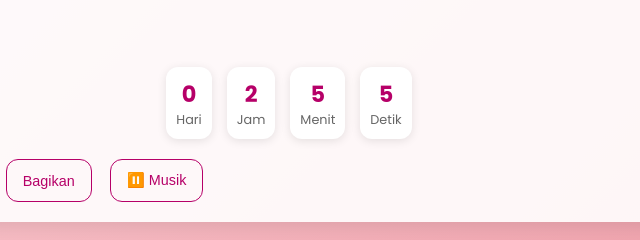
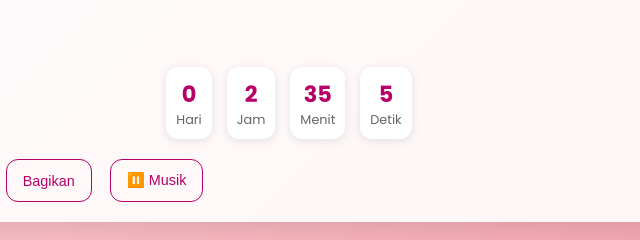
Before and after one commit to RevialdiRifqi/undangan, a plain HTML site: page index.html in a window 1280 px wide. Shown: the part 422-662 px from the top of the page, 351-991 px from the left. Drawn offline with Linux system fonts and the light colour scheme.

Commit message:
Update index.html

```diff
--- a/index.html
+++ b/index.html
@@ -190,7 +190,7 @@
     const CONFIG = {
       pasangan: 'Cela',
       tamuDefault: 'Kamu',
-      tanggalAcara: '2025-09-03T19:00:00+07:00',
+      tanggalAcara: '2025-09-03T19:30:00+07:00',
       lokasiTeks: 'Ikut aja yaa',
       gmapsQuery: 'lavenrice',
       waNumber: '6282122813486',
```
